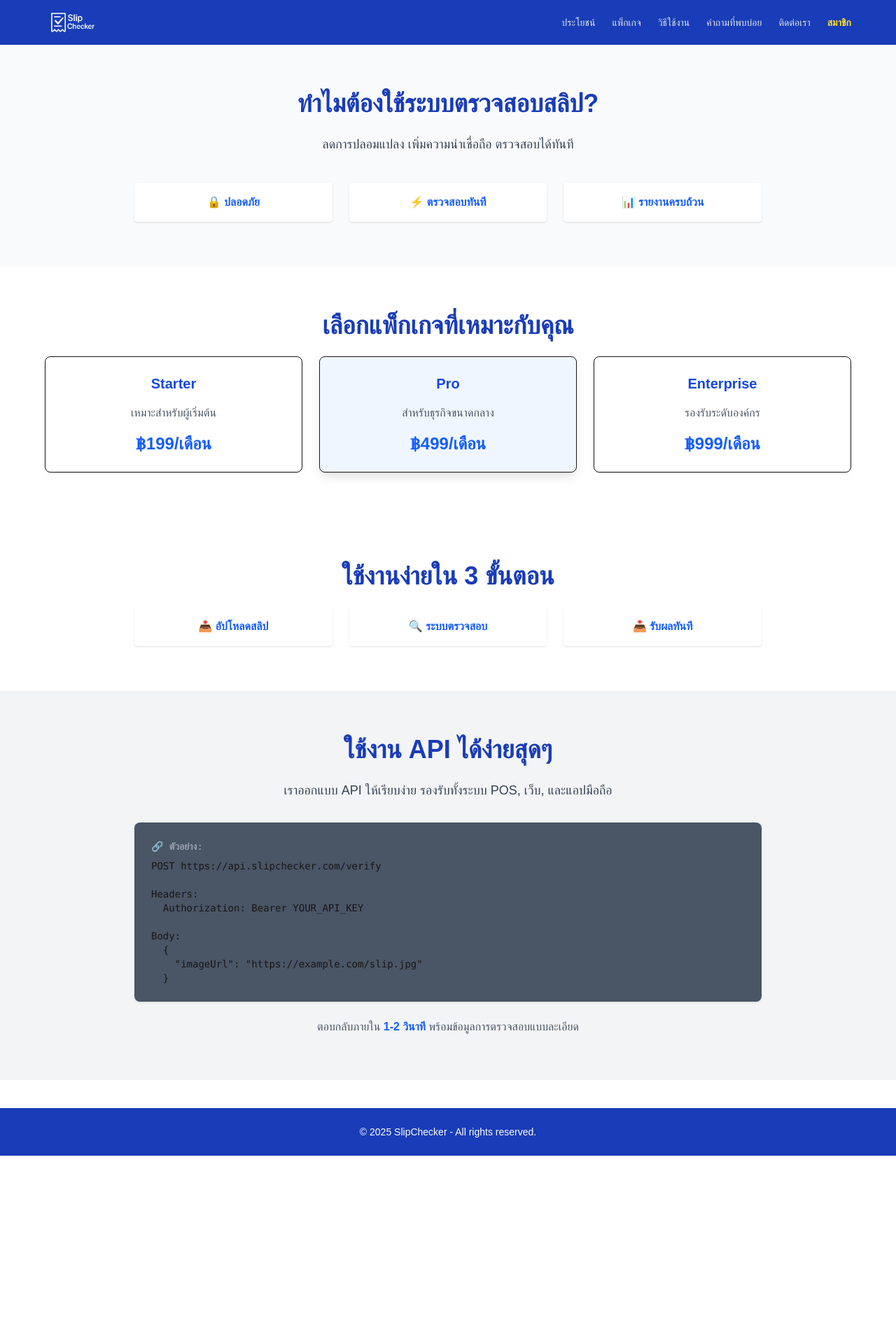
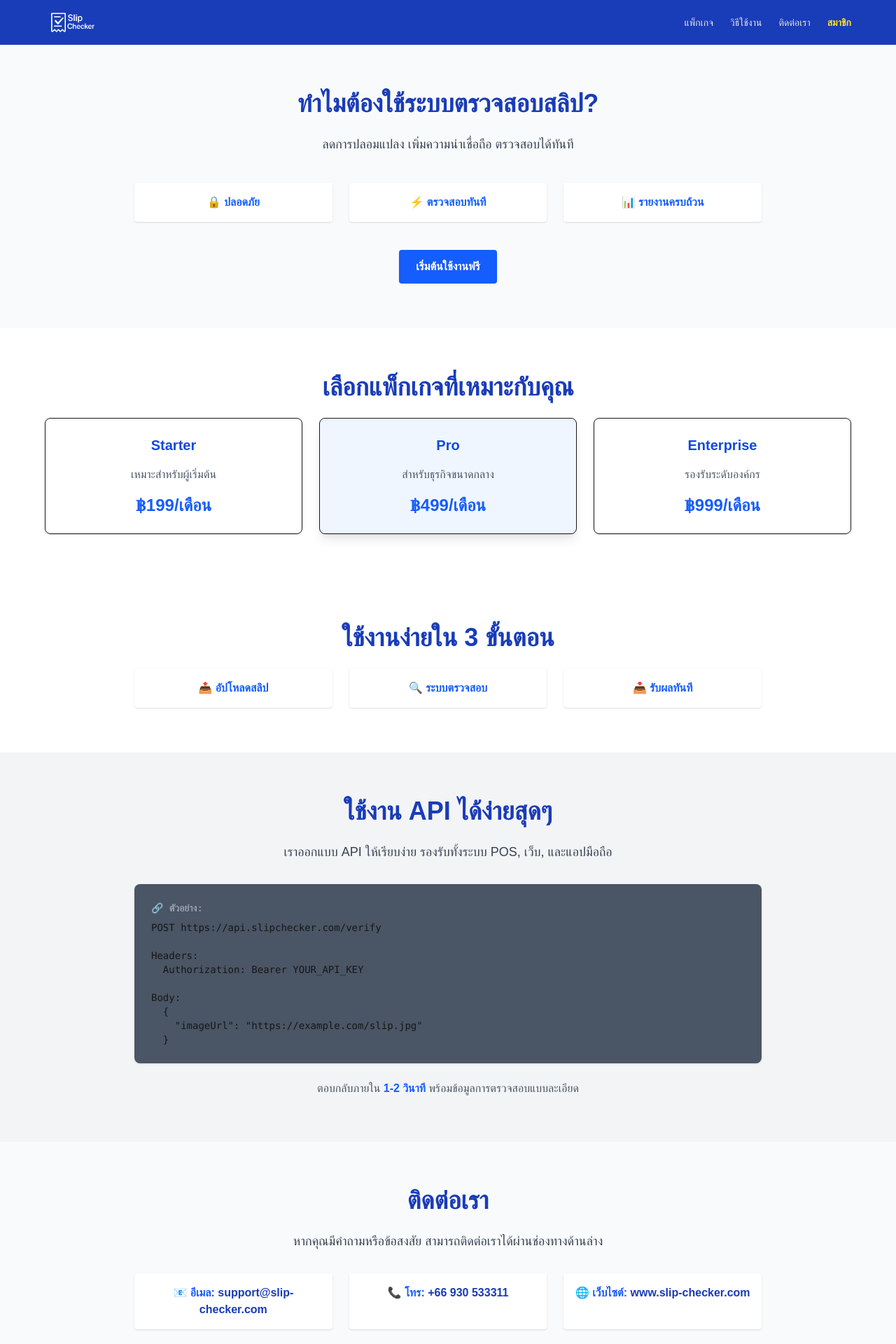
Before and after one commit to pookky789/slip-checker-sale-page, a Next.js app: page / in a window 1280 px wide. Shown: the top 1920 px of the page at 70% size. Before the commit the page ends 1651 px from the top, so only its background shows below. Built offline with nearby package versions, Linux system fonts and the light colour scheme.

Commit message:
improve page 2

```diff
--- a/app/layout.tsx
+++ b/app/layout.tsx
@@ -29,6 +29,9 @@ export default function RootLayout({
 }>) {
   return (
     <html lang="en">
+      <head>
+        <link rel="icon" href="/logo.png" type="image/png" />
+      </head>
       <body
         className={`${geistSans.variable} ${geistMono.variable} antialiased`}
       >
--- a/app/page.tsx
+++ b/app/page.tsx
@@ -6,12 +6,12 @@ export default function HomePage() {
         <nav className="max-w-6xl mx-auto flex justify-between items-center h-full">
           <img src="/header-logo.png" alt="SlipChecker Logo" className="h-full w-auto" />
           <ul className="flex gap-6 text-sm font-medium">
-            <li><a href="#benefits" className="hover:underline text-gray-200">ประโยชน์</a></li>
+
             <li><a href="#packages" className="hover:underline text-gray-200">แพ็กเกจ</a></li>
             <li><a href="#howto" className="hover:underline text-gray-200">วิธีใช้งาน</a></li>
-            <li><a href="#faq" className="hover:underline text-gray-200">คำถามที่พบบ่อย</a></li>
+
             <li><a href="#contact" className="hover:underline text-gray-200">ติดต่อเรา</a></li>
-            <li><a href="/member" className="hover:underline font-semibold text-yellow-300">สมาชิก</a></li>
+            <li><a href="https://account.slip-checker.com/" className="hover:underline font-semibold text-yellow-300">สมาชิก</a></li>
           </ul>
         </nav>
       </header>
@@ -27,6 +27,14 @@ export default function HomePage() {
             <div className="p-4 bg-white rounded shadow text-blue-600 font-semibold">🔒 ปลอดภัย</div>
             <div className="p-4 bg-white rounded shadow text-blue-600 font-semibold">⚡ ตรวจสอบทันที</div>
             <div className="p-4 bg-white rounded shadow text-blue-600 font-semibold">📊 รายงานครบถ้วน</div>
+          </div>
+          <div className="mt-10">
+            <a
+              href="https://account.slip-checker.com/"
+              className="inline-block px-6 py-3 bg-blue-600 text-white font-semibold rounded shadow hover:bg-blue-700 transition"
+            >
+              เริ่มต้นใช้งานฟรี
+            </a>
           </div>
         </div>
       </section>
@@ -96,6 +104,26 @@ Body:
   </div>
 </section>
 
+      {/* ✅ Section 5: ติดต่อเรา */}
+      <section id="contact" className="py-16 bg-gray-50 text-center">
+        <div className="max-w-4xl mx-auto">
+          <h2 className="text-4xl font-bold text-blue-800 mb-6">ติดต่อเรา</h2>
+          <p className="text-lg text-gray-700 mb-8">
+            หากคุณมีคำถามหรือข้อสงสัย สามารถติดต่อเราได้ผ่านช่องทางด้านล่าง
+          </p>
+          <div className="grid grid-cols-1 sm:grid-cols-3 gap-6">
+            <div className="p-4 bg-white rounded shadow text-blue-600 font-semibold">
+              📧 อีเมล: <a href="mailto:support@slip-checker.com" className="text-blue-800 hover:underline">support@slip-checker.com</a>
+            </div>
+            <div className="p-4 bg-white rounded shadow text-blue-600 font-semibold">
+              📞 โทร: <a href="tel:+66930533311" className="text-blue-800 hover:underline">+66 930 533311</a>
+            </div>
+            <div className="p-4 bg-white rounded shadow text-blue-600 font-semibold">
+              🌐 เว็บไซต์: <a href="https://www.slip-checker.com" className="text-blue-800 hover:underline">www.slip-checker.com</a>
+            </div>
+          </div>
+        </div>
+      </section>
 
       {/* ✅ Footer */}
       <footer className="bg-blue-800 text-white text-center py-6 mt-10">
```
Also changed, not shown: app/logo.png (deleted).
